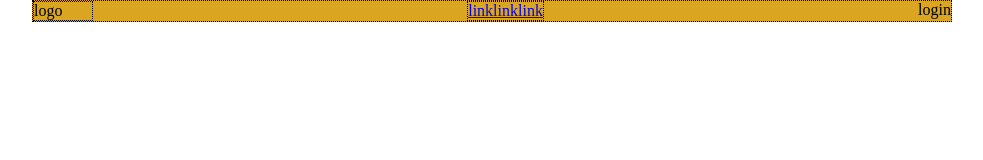
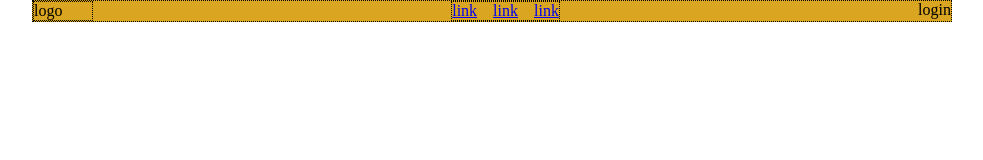
Before and after one commit to maripiero23/htmlcss-struttura-discord, a plain HTML site: page index.html in a window 1280 px wide. Shown: the whole page, without its empty margins (148-1131 px from the left). Drawn offline with Linux system fonts and the light colour scheme.

Commit message:
modifiche2 navbar

```diff
--- a/css/style.css
+++ b/css/style.css
@@ -26,15 +26,14 @@
 .logo-container .title-logo{
     width: 60px;
     border: 1px dotted black;
-
 }
 
 ul{
     display: flex;
     list-style: none;
-    grow: 1;
     border: 1px dotted black;
-
+    column-gap: 1rem;
+    flex-grow: 1;
 }
 
 
```
